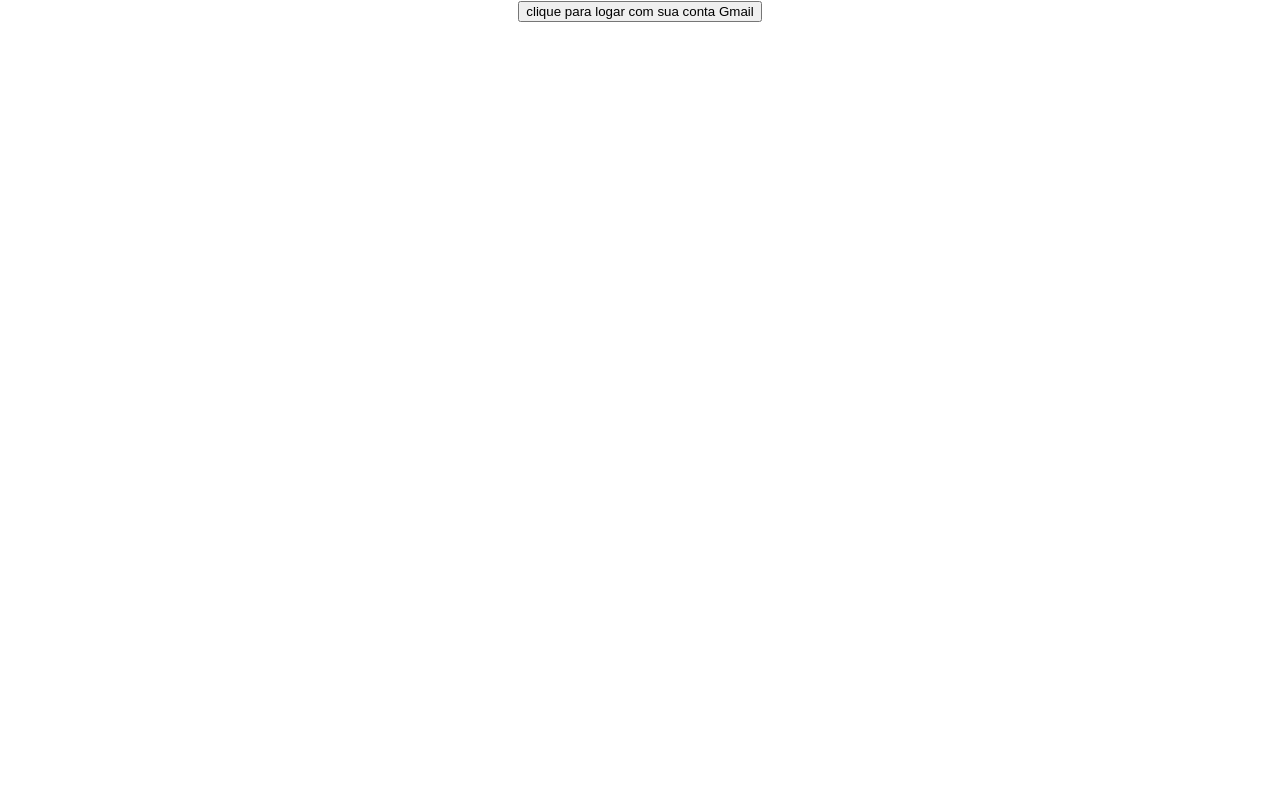
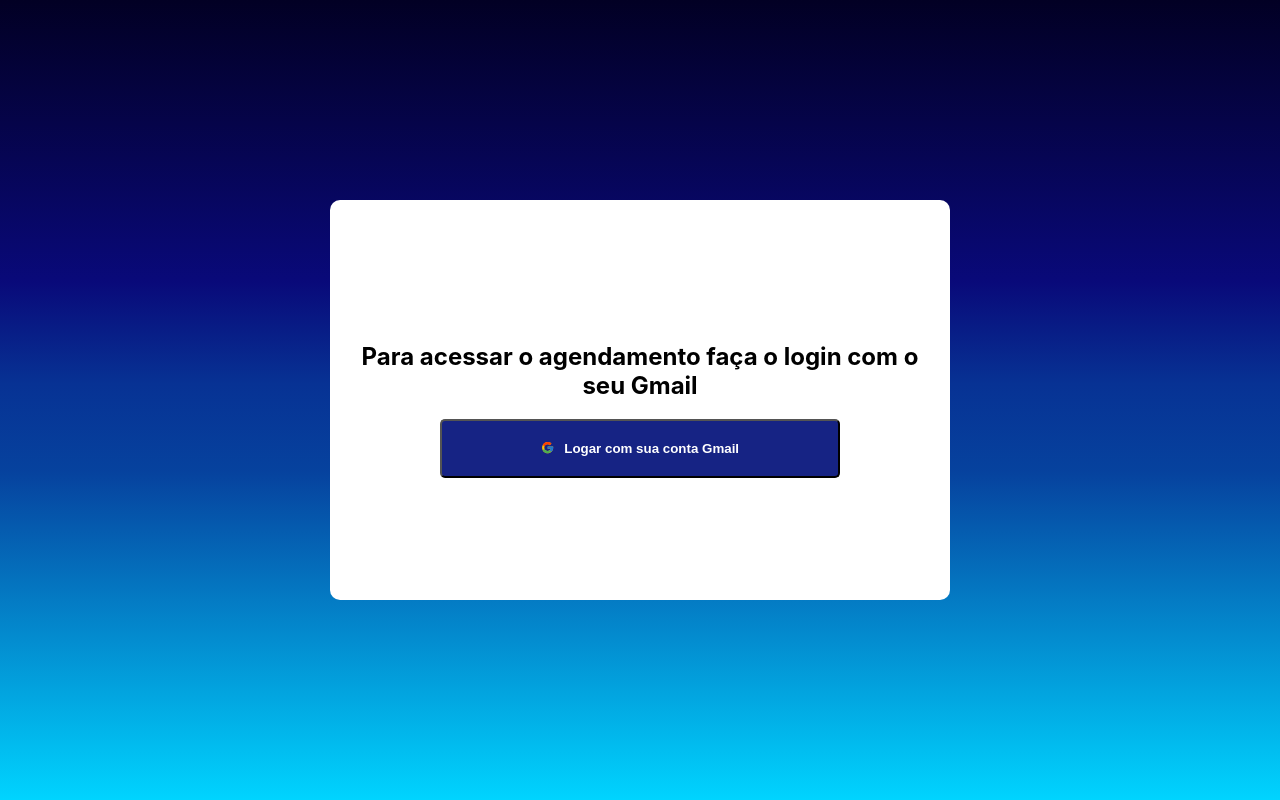
Before and after one commit to DarlanMendes/web-agendamento-informatica, a React (Create React App) app: page / in a window 1280 px wide. Built offline with nearby package versions, Linux system fonts and the light colour scheme; no server answers.

Commit message:
Adição de função de busca de coleçoes

```diff
--- a/src/components/ScheduleTable/index.jsx
+++ b/src/components/ScheduleTable/index.jsx
@@ -2,18 +2,41 @@ import styles from './styles.module.scss';
 import Modal from '../Modal'
 import { useEffect, useState } from 'react';
 import { BsArrowLeftCircleFill, BsArrowRightCircleFill } from 'react-icons/bs'
+import { collection, query, where, getDocs,getFirestore} from "firebase/firestore";
+import {app} from '../../db/firebaseConf'
 export default function ScheduleTable(props) {
     let manha = ['07h00 - 07h50', '07h50 - 08h40', '08h40 - 09h50', '9h50 - 10h40', '10h40 - 11h30', '11h30 - 12h20']
     let tarde = ['13h00 - 13h50', '13h50 - 14h40', '14h40 - 15h50', '15h50 - 16h40', '16h40 - 17h30', '17h30 - 18h20']
     let noite = ['18h30 - 19h15', '19h15 - 20h00', '20h00 - 20h45', '20h45 - 21h30']
     const [data, setData] = useState(new Date());
     const [schedules, setSchedules] = useState(manha)
-    const [modal, setModal]=useState(false)
+    const [modal, setModal] = useState(false)
+    const[reserves, setReserves]=useState()
+    const db = getFirestore(app);
+    async function receberLista() {
+
+        const querySnapshot = await getDocs(collection(db, "reserva"), where("data", "==", data));
+
+        querySnapshot.forEach((doc) => {
+           // console.log(doc.id, " => ", doc.data());
+        });
+        setReserves(querySnapshot)
+    }
     const mudarDia = (dias) => {
         const novaData = new Date(data);
         novaData.setDate(novaData.getDate() + dias);
         setData(novaData);
     };
+    function formatarData(){
+        return `${(data.getDate() < 10 ? '0' + (data.getDate()) : data.getDate() )+'/'+ (data.getMonth() + 1 < 10 ? '0' + (data.getMonth() + 1) : data.getMonth() + 1)+'/'+data.getFullYear()}`
+    }
+    useEffect(() => {
+
+        receberLista()
+    },[data])
+
+
+
     const handleSchedule = (e) => {
         if (e.target.value === 'manha') {
             setSchedules(manha)
@@ -24,6 +47,16 @@ export default function ScheduleTable(props) {
         if (e.target.value === 'noite') {
             setSchedules(noite)
         }
+    }
+    function filtrarMaterial(schedule){
+     let reservaFiltrada = null;
+      reserves.forEach((reserve)=>{
+        if(reserve.data().schedule===schedule&&reserve.data().data===formatarData()){
+            reservaFiltrada = reserve.data().material
+        }
+      })
+
+      return reservaFiltrada
     }
     return (
         <div className={styles.scheduleTable}>
@@ -47,16 +80,16 @@ export default function ScheduleTable(props) {
                             </h3>
                         </div>
                         <div className={styles.dadosAgendamento}>
-                            <div> Material a ser utilizado : </div>
+                            <div> Material a ser utilizado : {reserves&&`${filtrarMaterial(schedule)}`}</div>
                             <div> Professor: </div>
                             <div className={styles.botaoSelecao}>
-                                <button style={{ backgroundColor: '#338f33' }} onClick={()=>{setModal(!modal)}}> editar </button>
+                                <button style={{ backgroundColor: '#338f33' }} onClick={() => { setModal(!modal) }}> editar </button>
                                 <button style={{ backgroundColor: '#e22424' }}> deletar</button>
                             </div>
                         </div>
 
                     </div>
-                    {modal &&<Modal data={data} schedule={schedule} currentUser={props.currentUser} setModal={setModal} modal={modal}/>}
+                    {modal && <Modal data={data} schedule={schedule} currentUser={props.currentUser} setModal={setModal} modal={modal} />}
 
 
                 </>
--- a/src/pages/Login/index.jsx
+++ b/src/pages/Login/index.jsx
@@ -1,13 +1,14 @@
 import { useNavigate } from "react-router-dom";
+import Auth from "../../db/Authentication"
+import { GoogleAuthProvider } from "firebase/auth";
+import styles from './styles.module.scss';
+import {FcGoogle} from 'react-icons/fc'
+const provider = new GoogleAuthProvider();
 
 
-
-import Auth from "../../db/Authentication"
-import { GoogleAuthProvider } from "firebase/auth";
-const provider = new GoogleAuthProvider();
-export default function Login(){
+export default function Login() {
   const navigate = useNavigate()
-    const LoginGoogle=()=>{
+  const LoginGoogle = () => {
     Auth.Login().then((result) => {
       // This gives you a Google Access Token. You can use it to access the Google API.
       const credential = GoogleAuthProvider.credentialFromResult(result);
@@ -16,7 +17,7 @@ export default function Login(){
       const user = result.user;
       // IdP data available using getAdditionalUserInfo(result)
       // ...
-            console.log(credential, '  token:',token,'  _user:', user)
+      console.log(credential, '  token:', token, '  _user:', user)
       navigate('/home')
     }).catch((error) => {
       // Handle Errors here.
@@ -27,17 +28,25 @@ export default function Login(){
       // The AuthCredential type that was used.
       const credential = GoogleAuthProvider.credentialFromError(error);
       // ...
-            console.log(errorCode, errorMessage,email, credential)
+      console.log(errorCode, errorMessage, email, credential)
     });
   }
 
 
 
-    return(
-        <div>
-            <button
-            onClick={()=>{LoginGoogle()}}
-            >clique para logar com sua conta Gmail</button>
+  return (
+    <div className={styles.backgroundLogin}>
+      <div className={styles.loginContainer}>
+       <h2>
+       Para acessar o agendamento faça o login com o seu Gmail
+        </h2>
+
+        <button className={styles.botaoLogin}
+          onClick={() => { LoginGoogle() }}
+        ><FcGoogle/> Logar com sua conta Gmail</button>
+
+      </div>
+
     </div>
   )
 }
--- /dev/null
+++ b/src/pages/Login/styles.module.scss
@@ -0,0 +1,34 @@
+.backgroundLogin {
+    background: rgb(2, 0, 36);
+    background: linear-gradient(180deg, rgba(2, 0, 36, 1) 0%, rgba(9, 9, 121, 1) 35%, rgba(7, 50, 148, 1) 48%, rgba(6, 66, 158, 1) 59%, rgba(0, 212, 255, 1) 100%);
+    height: 100vh;
+    display: flex;
+    justify-content: center;
+    align-items: center;
+
+    .loginContainer {
+        max-width: 600px;
+        width: 80vw;
+        background-color: white;
+        padding: 40px 10px;
+        height: 40vh;
+        display: flex;
+        flex-direction: column;
+        justify-content: center;
+        align-items: center;
+        border-radius: 10px;
+        .botaoLogin {
+            max-width: 400px;
+            width: 80%;
+            background-color: #162384;
+            color: white;
+            padding: 20px 30px;
+            font-weight: 600;
+            display: flex;
+            justify-content: center;
+            gap:10px;
+            border-radius: 5px;
+        }
+    }
+
+}
```
Lines whose indentation alone changed are shown as unchanged.
